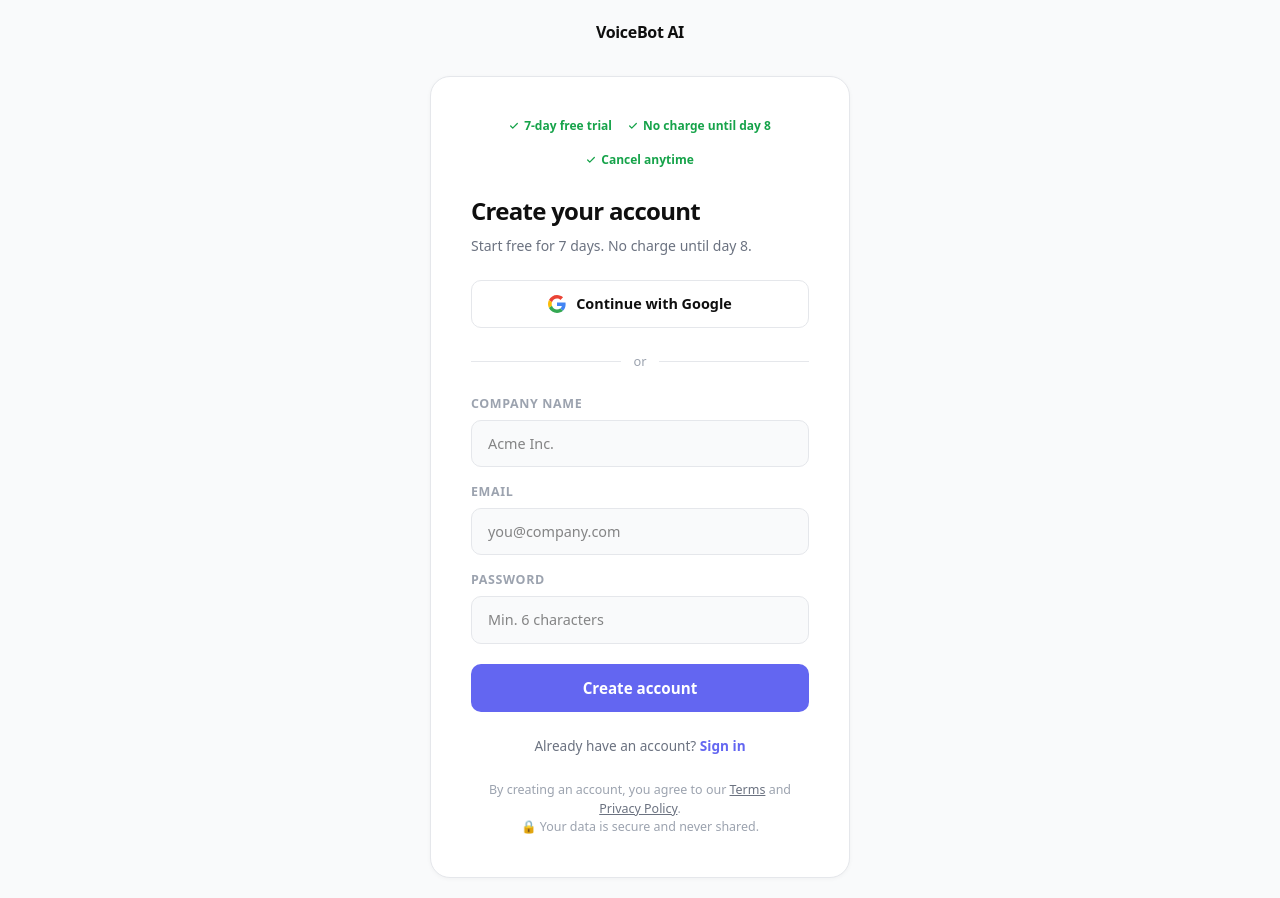
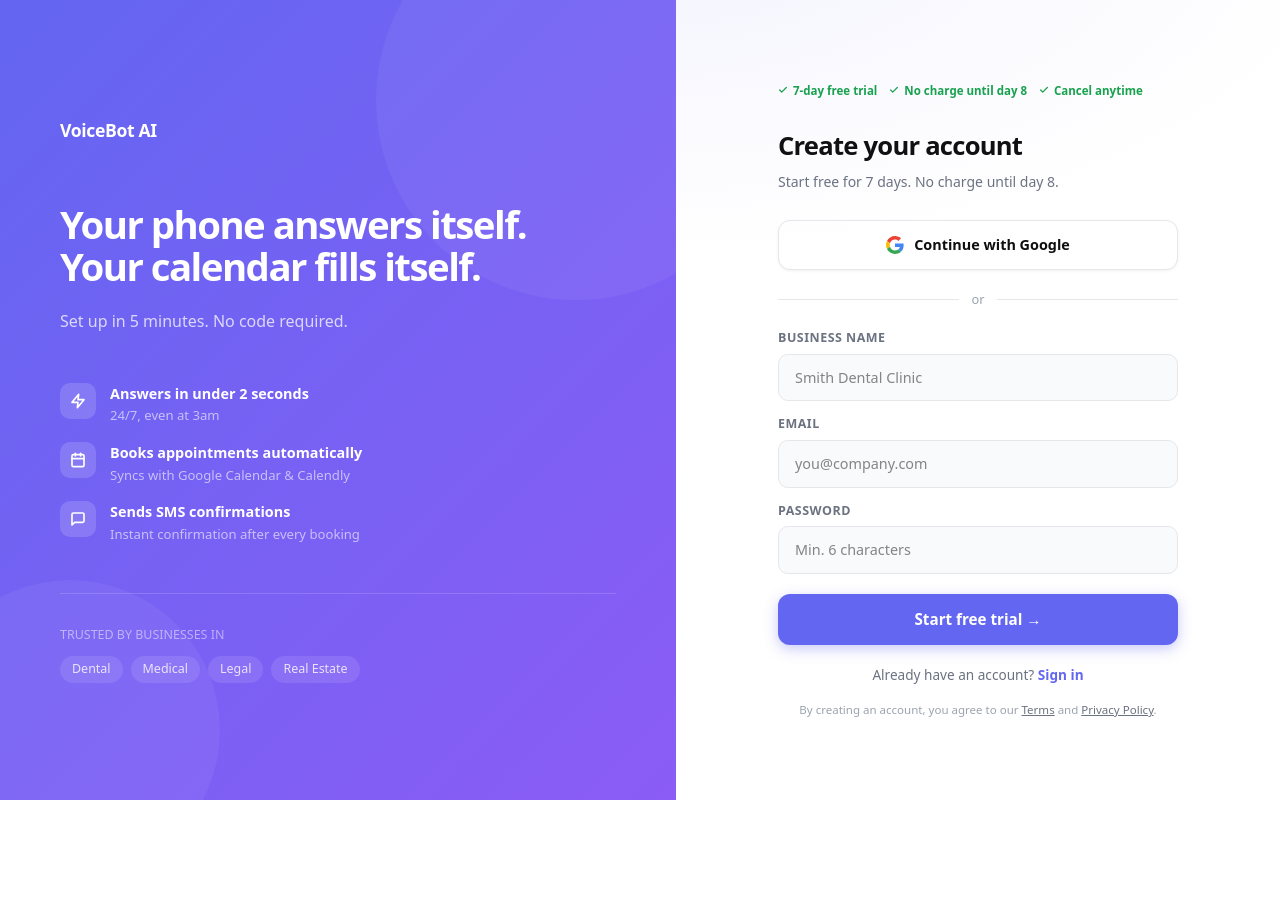
Before and after one commit to ilian94/dashboard-saas, a Next.js app: page /register in a window 1280 px wide. After the commit the page ends 800 px from the top, so only its background shows below. Built offline with nearby package versions, Linux system fonts and the light colour scheme; no server answers.

Commit message:
redesign register page

```diff
--- a/app/register/page.js
+++ b/app/register/page.js
@@ -4,17 +4,6 @@ import { createClient } from "@/lib/supabase/client";
 import Link from "next/link";
 
 const supabase = createClient();
-
-const C = {
-  bg: '#f9fafb',
-  card: '#ffffff',
-  border: '#e5e7eb',
-  input: '#f9fafb',
-  text: '#6b7280',
-  label: '#9ca3af',
-  textPrimary: '#0f0f0f',
-  accent: '#6366f1',
-};
 
 const GoogleIcon = () => (
   <svg width="18" height="18" viewBox="0 0 48 48">
@@ -25,6 +14,33 @@ const GoogleIcon = () => (
     <path fill="none" d="M0 0h48v48H0z"/>
   </svg>
 );
+
+const IconBolt = () => (
+  <svg width="16" height="16" viewBox="0 0 24 24" fill="none" stroke="white" strokeWidth="2.5" strokeLinecap="round" strokeLinejoin="round">
+    <polygon points="13 2 3 14 12 14 11 22 21 10 12 10 13 2"/>
+  </svg>
+);
+
+const IconCalendar = () => (
+  <svg width="16" height="16" viewBox="0 0 24 24" fill="none" stroke="white" strokeWidth="2.5" strokeLinecap="round" strokeLinejoin="round">
+    <rect x="3" y="4" width="18" height="18" rx="2"/>
+    <line x1="16" y1="2" x2="16" y2="6"/>
+    <line x1="8" y1="2" x2="8" y2="6"/>
+    <line x1="3" y1="10" x2="21" y2="10"/>
+  </svg>
+);
+
+const IconMessage = () => (
+  <svg width="16" height="16" viewBox="0 0 24 24" fill="none" stroke="white" strokeWidth="2.5" strokeLinecap="round" strokeLinejoin="round">
+    <path d="M21 15a2 2 0 0 1-2 2H7l-4 4V5a2 2 0 0 1 2-2h14a2 2 0 0 1 2 2z"/>
+  </svg>
+);
+
+const features = [
+  { icon: <IconBolt />, title: 'Answers in under 2 seconds', desc: '24/7, even at 3am' },
+  { icon: <IconCalendar />, title: 'Books appointments automatically', desc: 'Syncs with Google Calendar & Calendly' },
+  { icon: <IconMessage />, title: 'Sends SMS confirmations', desc: 'Instant confirmation after every booking' },
+];
 
 export default function Register() {
   const [form, setForm] = useState({ email: "", password: "", company: "" });
@@ -58,71 +74,122 @@ export default function Register() {
   };
 
   return (
-    <div style={{ minHeight: '100vh', background: C.bg, display: 'flex', flexDirection: 'column', alignItems: 'center', justifyContent: 'center', padding: '20px', fontFamily: "'DM Sans', system-ui, sans-serif" }}>
-      <div style={{ width: '100%', maxWidth: '420px' }}>
+    <div style={{ minHeight: '100vh', background: '#ffffff', fontFamily: "'DM Sans', system-ui, sans-serif", display: 'flex', position: 'relative', overflow: 'hidden' }}>
 
-        <div style={{ marginBottom: '32px', textAlign: 'center' }}>
-          <Link href="/" style={{ fontWeight: 700, fontSize: '1rem', color: C.textPrimary, textDecoration: 'none', letterSpacing: '-0.02em' }}>VoiceBot AI</Link>
+      {/* GRADIENT BG */}
+      <div style={{ position: 'absolute', top: 0, left: 0, right: 0, bottom: 0, background: 'radial-gradient(ellipse 80% 60% at 50% -10%, rgba(99,102,241,0.08) 0%, transparent 70%)', pointerEvents: 'none' }} />
+
+      {/* LEFT PANEL */}
+      <div className="left-panel" style={{ flex: 1, display: 'flex', flexDirection: 'column', justifyContent: 'center', padding: '60px', background: 'linear-gradient(135deg, #6366f1 0%, #8b5cf6 100%)', position: 'relative', overflow: 'hidden' }}>
+        <div style={{ position: 'absolute', top: '-100px', right: '-100px', width: '400px', height: '400px', background: 'rgba(255,255,255,0.05)', borderRadius: '50%' }} />
+        <div style={{ position: 'absolute', bottom: '-80px', left: '-80px', width: '300px', height: '300px', background: 'rgba(255,255,255,0.05)', borderRadius: '50%' }} />
+
+        <Link href="/" style={{ fontWeight: 700, fontSize: '1.1rem', color: '#fff', textDecoration: 'none', letterSpacing: '-0.02em', marginBottom: '60px', display: 'block' }}>VoiceBot AI</Link>
+
+        <h2 style={{ fontSize: 'clamp(1.8rem, 3vw, 2.8rem)', fontWeight: 700, color: '#fff', letterSpacing: '-0.04em', lineHeight: 1.1, marginBottom: '20px' }}>
+          Your phone answers itself.<br />Your calendar fills itself.
+        </h2>
+        <p style={{ color: 'rgba(255,255,255,0.75)', fontSize: '1rem', lineHeight: 1.7, marginBottom: '48px', maxWidth: '380px' }}>
+          Set up in 5 minutes. No code required.
+        </p>
+
+        <div style={{ display: 'flex', flexDirection: 'column', gap: '16px' }}>
+          {features.map(f => (
+            <div key={f.title} style={{ display: 'flex', gap: '14px', alignItems: 'flex-start' }}>
+              <div style={{ width: '36px', height: '36px', background: 'rgba(255,255,255,0.15)', borderRadius: '10px', display: 'flex', alignItems: 'center', justifyContent: 'center', flexShrink: 0 }}>{f.icon}</div>
+              <div>
+                <p style={{ color: '#fff', fontWeight: 600, fontSize: '0.9rem', margin: '0 0 2px' }}>{f.title}</p>
+                <p style={{ color: 'rgba(255,255,255,0.6)', fontSize: '0.82rem', margin: 0 }}>{f.desc}</p>
+              </div>
+            </div>
+          ))}
         </div>
 
-        <div style={{ background: C.card, border: `1px solid ${C.border}`, borderRadius: '20px', padding: '40px', display: 'flex', flexDirection: 'column', gap: '24px', boxShadow: '0 1px 4px rgba(0,0,0,0.04)' }}>
-<div style={{ display: 'flex', justifyContent: 'center', gap: '16px', flexWrap: 'wrap' }}>
+        <div style={{ marginTop: '48px', paddingTop: '32px', borderTop: '1px solid rgba(255,255,255,0.15)' }}>
+          <p style={{ color: 'rgba(255,255,255,0.5)', fontSize: '0.78rem', marginBottom: '12px' }}>TRUSTED BY BUSINESSES IN</p>
+          <div style={{ display: 'flex', gap: '8px', flexWrap: 'wrap' }}>
+            {['Dental', 'Medical', 'Legal', 'Real Estate'].map(t => (
+              <span key={t} style={{ background: 'rgba(255,255,255,0.1)', color: 'rgba(255,255,255,0.8)', padding: '4px 12px', borderRadius: '100px', fontSize: '0.78rem', fontWeight: 500 }}>{t}</span>
+            ))}
+          </div>
+        </div>
+      </div>
+
+      {/* RIGHT PANEL */}
+      <div style={{ flex: 1, display: 'flex', flexDirection: 'column', alignItems: 'center', justifyContent: 'center', padding: '40px 24px', minHeight: '100vh' }}>
+        <div style={{ width: '100%', maxWidth: '400px' }}>
+
+          <div className="mobile-logo" style={{ marginBottom: '24px', textAlign: 'center' }}>
+            <Link href="/" style={{ fontWeight: 700, fontSize: '1rem', color: '#0f0f0f', textDecoration: 'none' }}>VoiceBot AI</Link>
+          </div>
+
+          <div style={{ display: 'flex', gap: '12px', marginBottom: '28px', flexWrap: 'wrap' }}>
             {['7-day free trial', 'No charge until day 8', 'Cancel anytime'].map(t => (
-    <span key={t} style={{ display: 'flex', alignItems: 'center', gap: '5px', fontSize: '0.75rem', color: '#16a34a', fontWeight: 600 }}>
+              <span key={t} style={{ display: 'flex', alignItems: 'center', gap: '5px', fontSize: '0.72rem', color: '#16a34a', fontWeight: 600 }}>
                 <svg width="10" height="10" viewBox="0 0 24 24" fill="none" stroke="#16a34a" strokeWidth="3" strokeLinecap="round" strokeLinejoin="round"><polyline points="20 6 9 17 4 12"/></svg>
                 {t}
               </span>
             ))}
           </div>
-          <div>
-            <h1 style={{ fontSize: '1.5rem', fontWeight: 700, color: C.textPrimary, letterSpacing: '-0.03em', marginBottom: '6px' }}>Create your account</h1>
-            <p style={{ fontSize: '0.875rem', color: C.text }}>Start free for 7 days. No charge until day 8.</p>
-          </div>
 
-          <button onClick={handleGoogle} disabled={googleLoading} style={{ display: 'flex', alignItems: 'center', justifyContent: 'center', gap: '10px', padding: '12px', background: '#fff', color: C.textPrimary, border: `1px solid ${C.border}`, borderRadius: '10px', fontWeight: 600, fontSize: '0.9rem', cursor: 'pointer', width: '100%', fontFamily: "'DM Sans', system-ui, sans-serif" }}>
+          <h1 style={{ fontSize: '1.6rem', fontWeight: 700, color: '#0f0f0f', letterSpacing: '-0.03em', marginBottom: '6px' }}>Create your account</h1>
+          <p style={{ fontSize: '0.875rem', color: '#6b7280', marginBottom: '28px' }}>Start free for 7 days. No charge until day 8.</p>
+
+          <button onClick={handleGoogle} disabled={googleLoading} style={{ display: 'flex', alignItems: 'center', justifyContent: 'center', gap: '10px', padding: '13px', background: '#fff', color: '#0f0f0f', border: '1px solid #e5e7eb', borderRadius: '12px', fontWeight: 600, fontSize: '0.9rem', cursor: 'pointer', width: '100%', fontFamily: "'DM Sans', system-ui, sans-serif", boxShadow: '0 1px 3px rgba(0,0,0,0.06)', marginBottom: '20px' }}>
             <GoogleIcon />
             {googleLoading ? 'Redirecting...' : 'Continue with Google'}
           </button>
 
-          <div style={{ display: 'flex', alignItems: 'center', gap: '12px' }}>
-            <div style={{ flex: 1, height: 1, background: C.border }} />
-            <span style={{ color: C.label, fontSize: '0.8rem' }}>or</span>
-            <div style={{ flex: 1, height: 1, background: C.border }} />
+          <div style={{ display: 'flex', alignItems: 'center', gap: '12px', marginBottom: '20px' }}>
+            <div style={{ flex: 1, height: 1, background: '#e5e7eb' }} />
+            <span style={{ color: '#9ca3af', fontSize: '0.8rem' }}>or</span>
+            <div style={{ flex: 1, height: 1, background: '#e5e7eb' }} />
           </div>
 
-          <form onSubmit={handleSubmit} style={{ display: 'flex', flexDirection: 'column', gap: '16px' }}>
+          <div style={{ display: 'flex', flexDirection: 'column', gap: '14px', marginBottom: '20px' }}>
             {[
-              { name: 'company', label: 'Company name', type: 'text', placeholder: 'Acme Inc.' },
+              { name: 'company', label: 'Business name', type: 'text', placeholder: 'Smith Dental Clinic' },
               { name: 'email', label: 'Email', type: 'email', placeholder: 'you@company.com' },
               { name: 'password', label: 'Password', type: 'password', placeholder: 'Min. 6 characters', minLength: 6 },
             ].map(field => (
               <div key={field.name} style={{ display: 'flex', flexDirection: 'column', gap: '6px' }}>
-                <label style={{ fontSize: '0.78rem', fontWeight: 600, color: C.label, letterSpacing: '0.05em', textTransform: 'uppercase' }}>{field.label}</label>
+                <label style={{ fontSize: '0.78rem', fontWeight: 600, color: '#6b7280', letterSpacing: '0.04em', textTransform: 'uppercase' }}>{field.label}</label>
                 <input type={field.type} name={field.name} value={form[field.name]} onChange={handleChange} placeholder={field.placeholder} required minLength={field.minLength}
-                  style={{ padding: '12px 16px', borderRadius: '10px', border: `1px solid ${C.border}`, background: C.input, color: C.textPrimary, fontSize: '0.9rem', outline: 'none', width: '100%', boxSizing: 'border-box' }} />
+                  style={{ padding: '12px 16px', borderRadius: '10px', border: '1px solid #e5e7eb', background: '#f9fafb', color: '#0f0f0f', fontSize: '0.9rem', outline: 'none', width: '100%', boxSizing: 'border-box' }}
+                  onFocus={e => e.target.style.borderColor = '#6366f1'}
+                  onBlur={e => e.target.style.borderColor = '#e5e7eb'} />
               </div>
             ))}
-            {error && <p style={{ fontSize: '0.85rem', color: '#ef4444', background: '#fef2f2', padding: '10px 14px', borderRadius: '8px', border: '1px solid #fecaca' }}>{error}</p>}
-            <button type="submit" disabled={loading} style={{ padding: '13px', background: C.accent, color: 'white', border: 'none', borderRadius: '10px', fontWeight: 700, fontSize: '0.95rem', cursor: 'pointer', marginTop: '4px', fontFamily: "'DM Sans', system-ui, sans-serif" }}>
-              {loading ? 'Creating account...' : 'Create account'}
+          </div>
+
+          {error && <p style={{ fontSize: '0.85rem', color: '#ef4444', background: '#fef2f2', padding: '10px 14px', borderRadius: '8px', border: '1px solid #fecaca', marginBottom: '16px' }}>{error}</p>}
+
+          <button onClick={handleSubmit} disabled={loading} style={{ padding: '14px', background: '#6366f1', color: 'white', border: 'none', borderRadius: '12px', fontWeight: 700, fontSize: '0.95rem', cursor: 'pointer', width: '100%', fontFamily: "'DM Sans', system-ui, sans-serif", boxShadow: '0 4px 14px rgba(99,102,241,0.35)', marginBottom: '20px' }}>
+            {loading ? 'Creating account...' : 'Start free trial →'}
           </button>
-          </form>
 
-          <p style={{ fontSize: '0.85rem', textAlign: 'center', color: C.text }}>
-            Already have an account?{' '}<Link href="/login" style={{ color: C.accent, textDecoration: 'none', fontWeight: 600 }}>Sign in</Link>
+          <p style={{ fontSize: '0.85rem', textAlign: 'center', color: '#6b7280', marginBottom: '16px' }}>
+            Already have an account?{' '}<Link href="/login" style={{ color: '#6366f1', textDecoration: 'none', fontWeight: 600 }}>Sign in</Link>
           </p>
 
-          <p style={{ fontSize: '0.78rem', textAlign: 'center', color: C.label, lineHeight: 1.5 }}>
+          <p style={{ fontSize: '0.72rem', textAlign: 'center', color: '#9ca3af', lineHeight: 1.5 }}>
             By creating an account, you agree to our{' '}
-            <Link href="/terms" style={{ color: C.text, textDecoration: 'underline' }}>Terms</Link>
+            <Link href="/terms" style={{ color: '#6b7280', textDecoration: 'underline' }}>Terms</Link>
             {' '}and{' '}
-            <Link href="/privacy" style={{ color: C.text, textDecoration: 'underline' }}>Privacy Policy</Link>.
-            <p style={{ fontSize: '0.78rem', textAlign: 'center', color: '#9ca3af' }}>
-  🔒 Your data is secure and never shared.
-</p>
+            <Link href="/privacy" style={{ color: '#6b7280', textDecoration: 'underline' }}>Privacy Policy</Link>.
           </p>
         </div>
       </div>
+
+      <style>{`
+        @media (max-width: 768px) {
+          .left-panel { display: none !important; }
+          .mobile-logo { display: block !important; }
+        }
+        @media (min-width: 769px) {
+          .mobile-logo { display: none !important; }
+        }
+      `}</style>
     </div>
   );
 }
```
Lines whose indentation alone changed are shown as unchanged.
